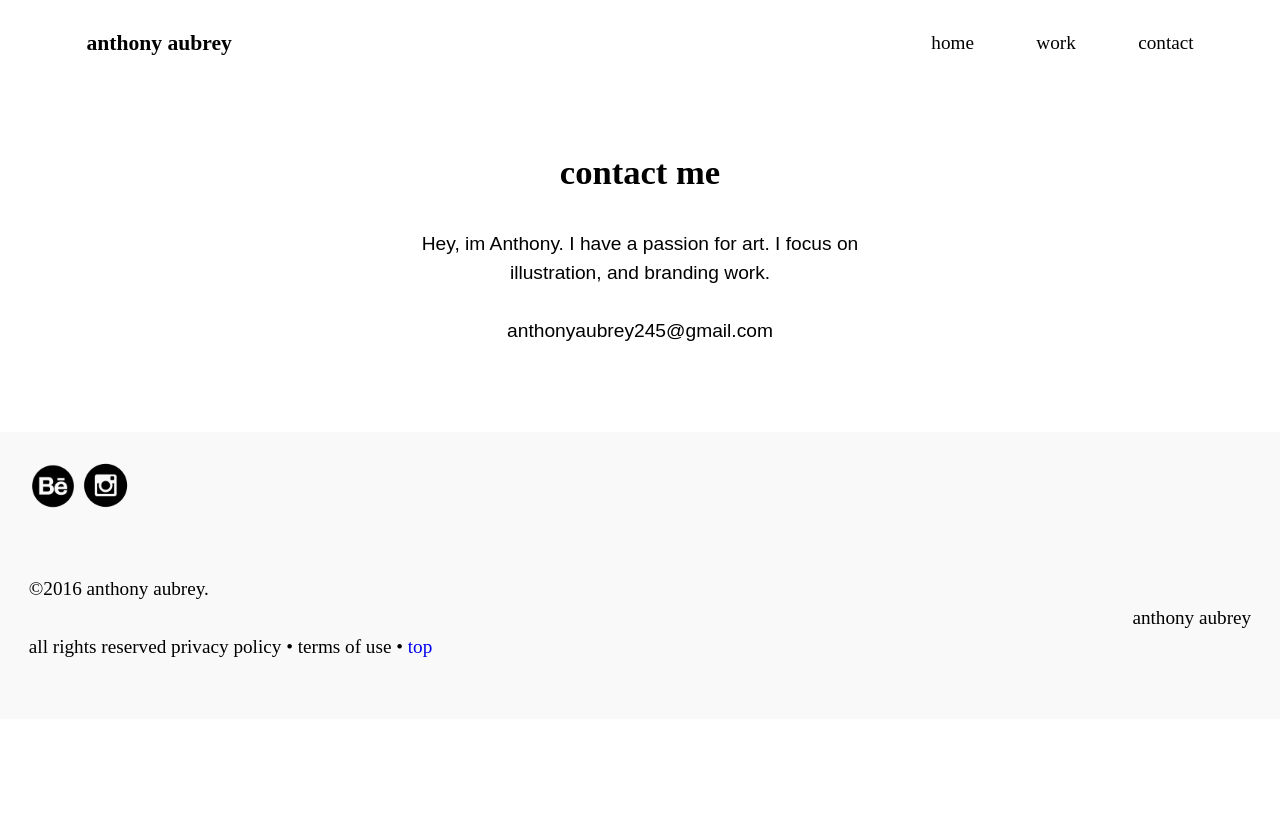
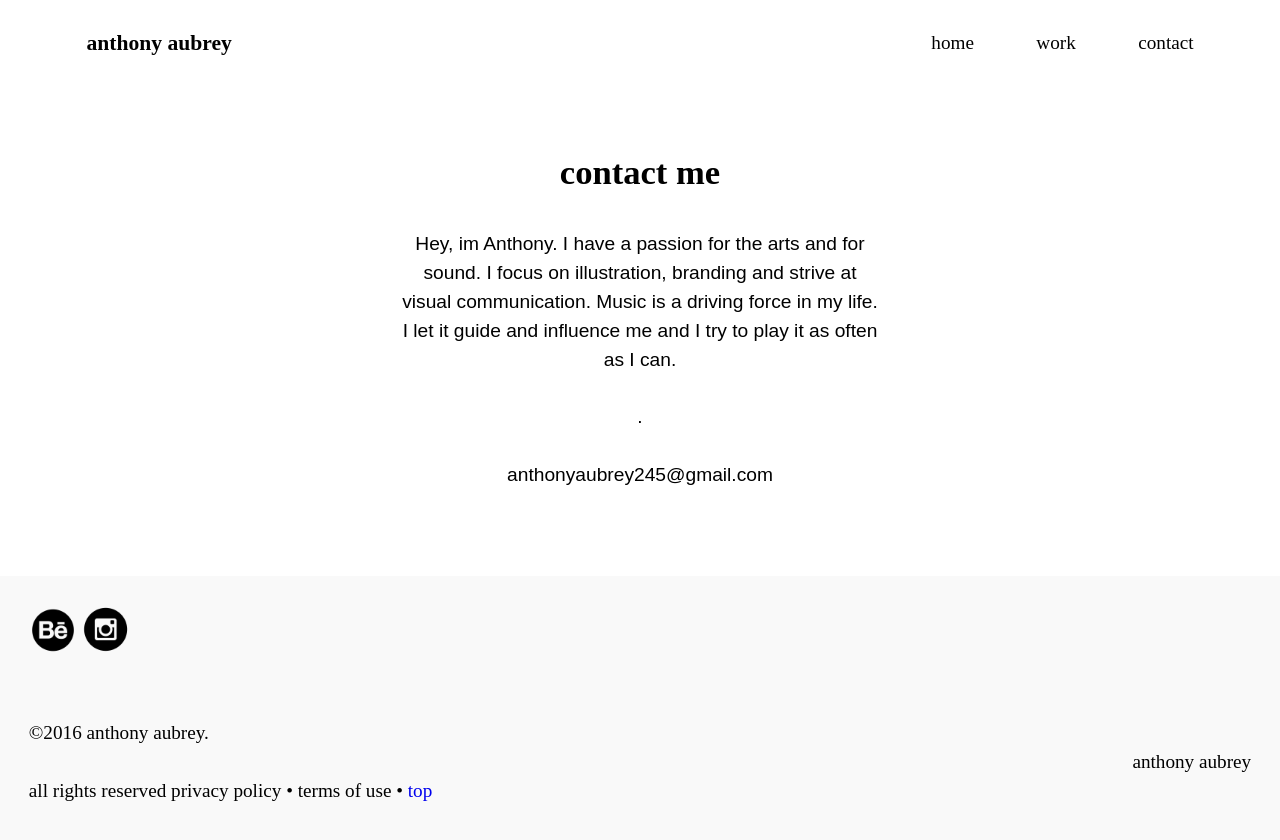
Before and after one commit to anthonyaubrey/portfolio, a Jekyll site: the page built from contact.html, in a window 1280 px wide. Shown: the top 840 px of the page. Built offline with Jekyll 4.4.1, drawn with Linux system fonts in a browser that asks for light colours.

Commit message:
changed text

```diff
--- a/contact.html
+++ b/contact.html
@@ -5,7 +5,8 @@ layout: default
 <main role="main" id="main">
   <div class="island-double wrapper text-center">
     <h2 class="exa">contact me</h2>
-    <p class="open-sans">Hey, im Anthony. I have a passion for art. I focus on illustration, and branding work.</p>
+    <p class="open-sans">Hey, im Anthony. I have a passion for the arts and for sound. I focus on illustration, branding and strive at visual communication. Music is a driving force in my life. I let it guide and influence me and I try to play it as often as I can. </p>
+    <p class="open-sans">.</p>
     <p class="open-sans">anthonyaubrey245@gmail.com</p>
   </div>
 </main>
```
